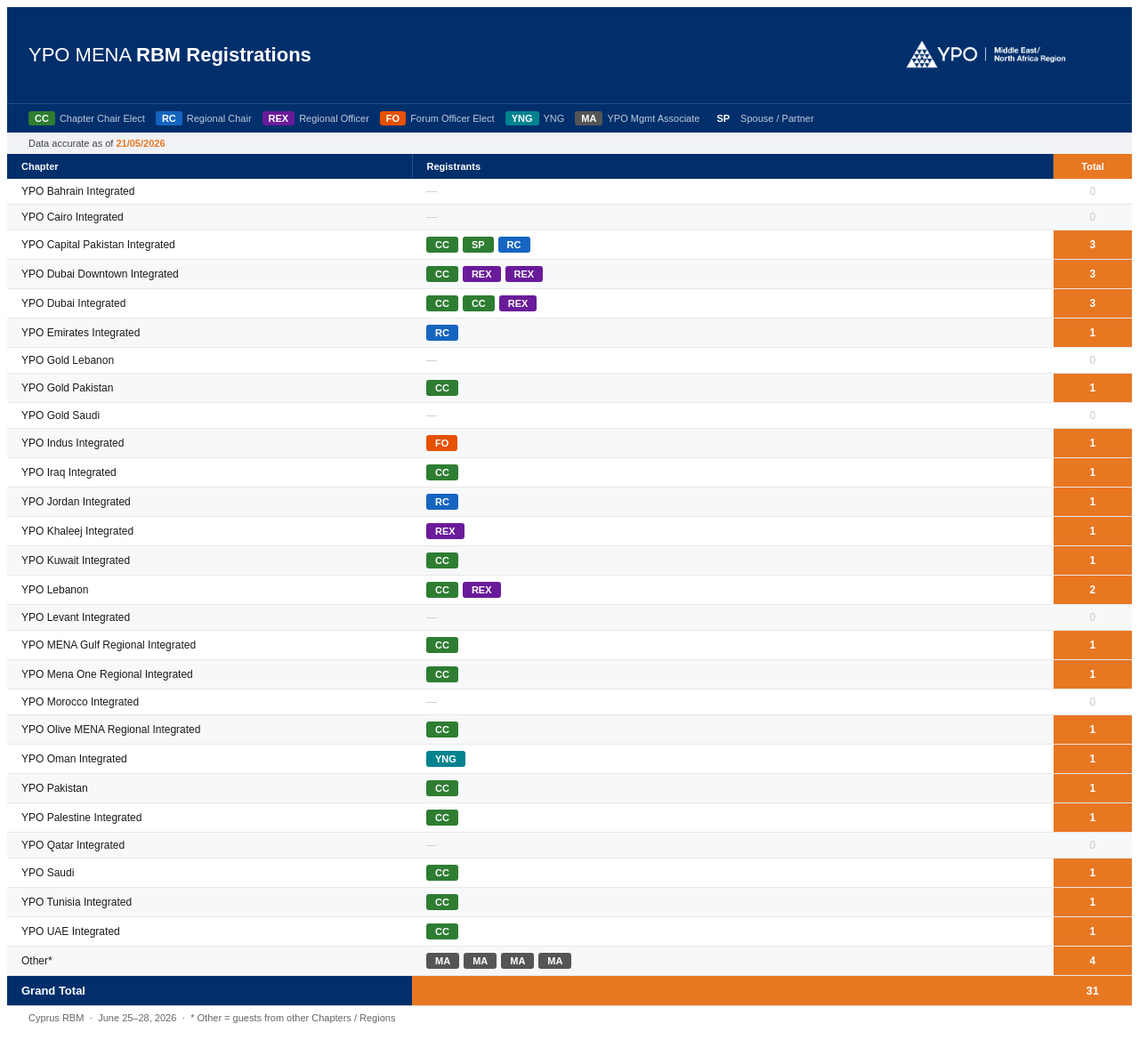
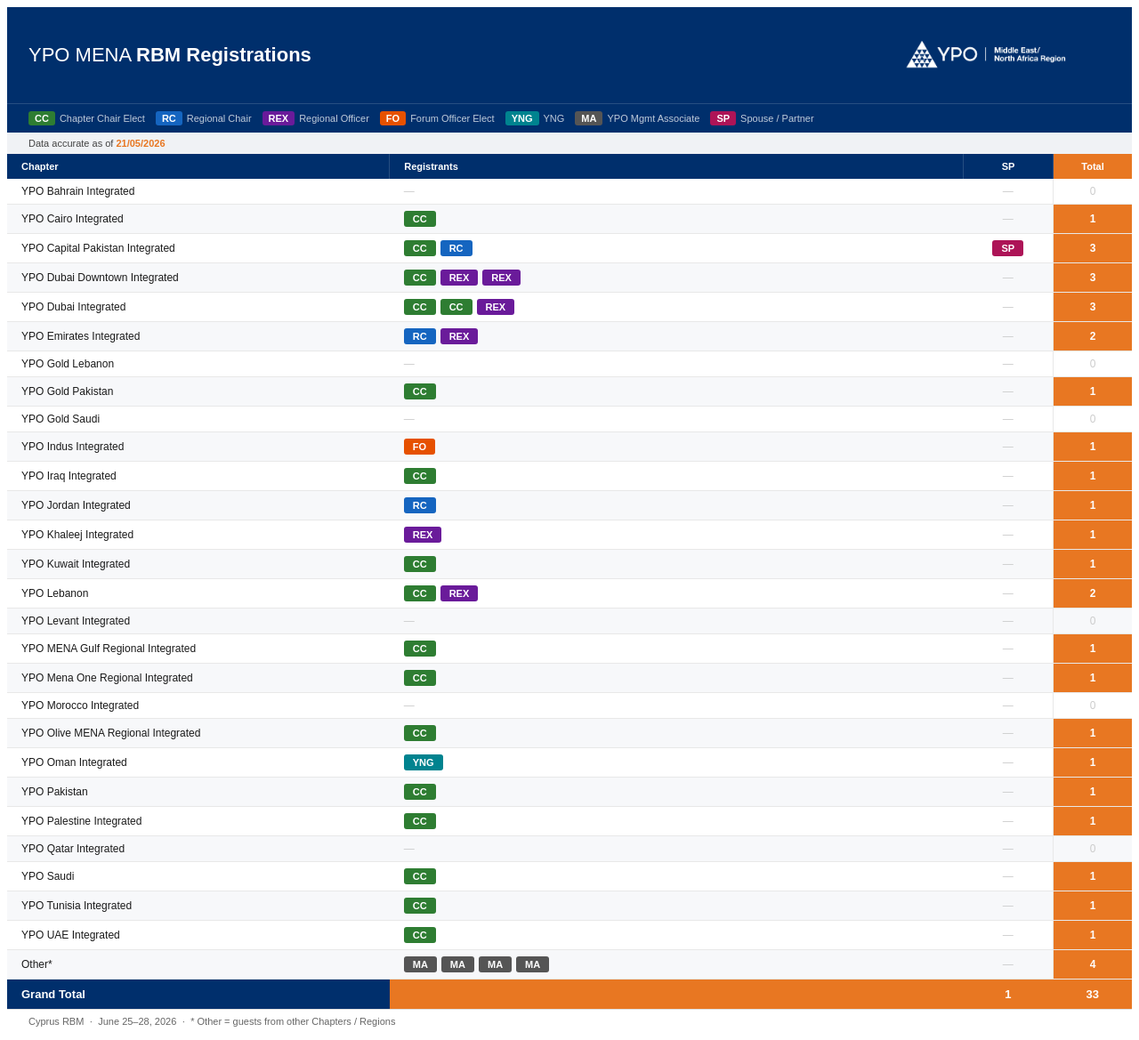
Before and after one commit to tamaracrowhurst-collab/menarbm2026, a React (Vite) app: page / in a window 1280 px wide. Shown: the whole page at 89% size. Built offline with nearby package versions, Linux system fonts and the light colour scheme.

Commit message:
Update App.jsx

```diff
--- a/src/App.jsx
+++ b/src/App.jsx
@@ -69,6 +69,8 @@
   { name: "Lauren Aird",               chapter: "Other*",                               role: "MA" },
   { name: "Paige Morgan",              chapter: "Other*",                               role: "MA" },
   { name: "Tamara Crowhurst",          chapter: "Other*",                               role: "MA" },
+  { name: "Hachem Ghandour",           chapter: "YPO Emirates Integrated",              role: "REX" },
+  { name: "Mostafa Bedair",            chapter: "YPO Cairo Integrated",                 role: "CC" },
 ];
 
 const ROLE_LABELS = {
@@ -87,7 +89,8 @@
   REX: { bg: "#6A1B9A", text: "#fff" },
   FO:  { bg: "#E65100", text: "#fff" },
   YNG: { bg: "#00838F", text: "#fff" },
-  MA:  { bg: "#555", text: "#fff" },
+  MA:  { bg: "#555555", text: "#fff" },
+  SP:  { bg: "#AD1457", text: "#fff" },
 };
 
 function Badge({ name, role }) {
@@ -198,13 +201,18 @@
             <th style={{
               background: NAVY, color: "#fff", padding: "8px 16px",
               textAlign: "left", fontSize: 11, fontWeight: 600,
-              borderRight: "1px solid rgba(255,255,255,0.15)", width: "36%",
+              borderRight: "1px solid rgba(255,255,255,0.15)", width: "34%",
             }}>Chapter</th>
             <th style={{
               background: NAVY, color: "#fff", padding: "8px 16px",
               textAlign: "left", fontSize: 11, fontWeight: 600,
               borderRight: "1px solid rgba(255,255,255,0.15)",
             }}>Registrants</th>
+            <th style={{
+              background: NAVY, color: "#fff", padding: "8px 16px",
+              textAlign: "center", fontSize: 11, fontWeight: 600,
+              borderRight: "1px solid rgba(255,255,255,0.15)", width: "8%",
+            }}>SP</th>
             <th style={{
               background: ORANGE, color: "#fff", padding: "8px 16px",
               textAlign: "center", fontSize: 11, fontWeight: 600, width: "7%",
@@ -214,6 +222,8 @@
         <tbody>
           {CHAPTERS.map((ch, i) => {
             const people = dataByChapter[ch];
+            const members = people.filter(p => p.role !== "SP");
+            const spouses = people.filter(p => p.role === "SP");
             const total = people.length;
             return (
               <tr key={ch} style={{ background: i % 2 === 0 ? "#fff" : "#f7f8fa" }}>
@@ -223,9 +233,20 @@
                   fontWeight: 500, fontSize: 12, color: "#1a1a1a",
                 }}>{ch}</td>
                 <td style={{ padding: "7px 16px", borderBottom: "1px solid #e8e8e8" }}>
-                  {total > 0 ? (
+                  {members.length > 0 ? (
                     <div style={{ display: "flex", flexWrap: "wrap", gap: 5 }}>
-                      {people.map((p, j) => (
+                      {members.map((p, j) => (
+                        <Badge key={j} name={p.name} role={p.role} />
+                      ))}
+                    </div>
+                  ) : (
+                    <span style={{ color: "#ccc" }}>—</span>
+                  )}
+                </td>
+                <td style={{ padding: "7px 16px", borderBottom: "1px solid #e8e8e8", textAlign: "center", borderRight: "1px solid #e8e8e8" }}>
+                  {spouses.length > 0 ? (
+                    <div style={{ display: "flex", flexWrap: "wrap", gap: 5, justifyContent: "center" }}>
+                      {spouses.map((p, j) => (
                         <Badge key={j} name={p.name} role={p.role} />
                       ))}
                     </div>
@@ -247,10 +268,11 @@
 
           {/* Grand Total row */}
           <tr>
-            <td style={{ background: NAVY, color: "#fff", fontWeight: 700, fontSize: 13, padding: "9px 16px" }}>
-              Grand Total
+            <td style={{ background: NAVY, color: "#fff", fontWeight: 700, fontSize: 13, padding: "9px 16px" }}>Grand Total</td>
+            <td style={{ background: ORANGE }} />
+            <td style={{ background: ORANGE, color: "#fff", fontWeight: 700, fontSize: 13, padding: "9px 16px", textAlign: "center" }}>
+              {REGISTRANTS.filter(r => r.role === "SP").length}
             </td>
-            <td style={{ background: ORANGE, color: "#fff", padding: "9px 16px" }} />
             <td style={{ background: ORANGE, color: "#fff", fontWeight: 700, fontSize: 13, padding: "9px 16px", textAlign: "center" }}>
               {grandTotal}
             </td>
```
